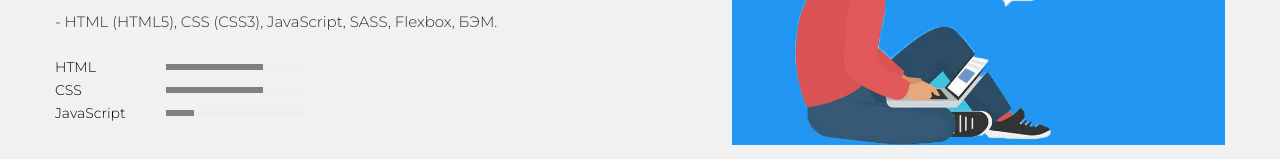
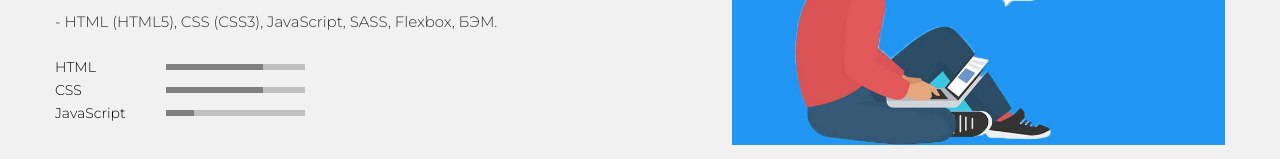
Before and after one commit to TheKuznecoff/Portfolio, a plain HTML site: page index.html in a window 1280 px wide. Shown: the part 3137-3296 px from the top of the page. Drawn offline with nearby package versions, Linux system fonts and the light colour scheme; files whose address does not match are found by name.

Commit message:
add changes to progress bar

```diff
--- a/#source/scss/progress.scss
+++ b/#source/scss/progress.scss
@@ -20,8 +20,7 @@
 	&__bar {
 		width: 139px;
 		height: 6px;
-
-		background-color: #EFEFEF;
+		background-color: #c0c0c0;
 	}
 
 	&__progress {
```
Also changed, not shown: css/style.css.
